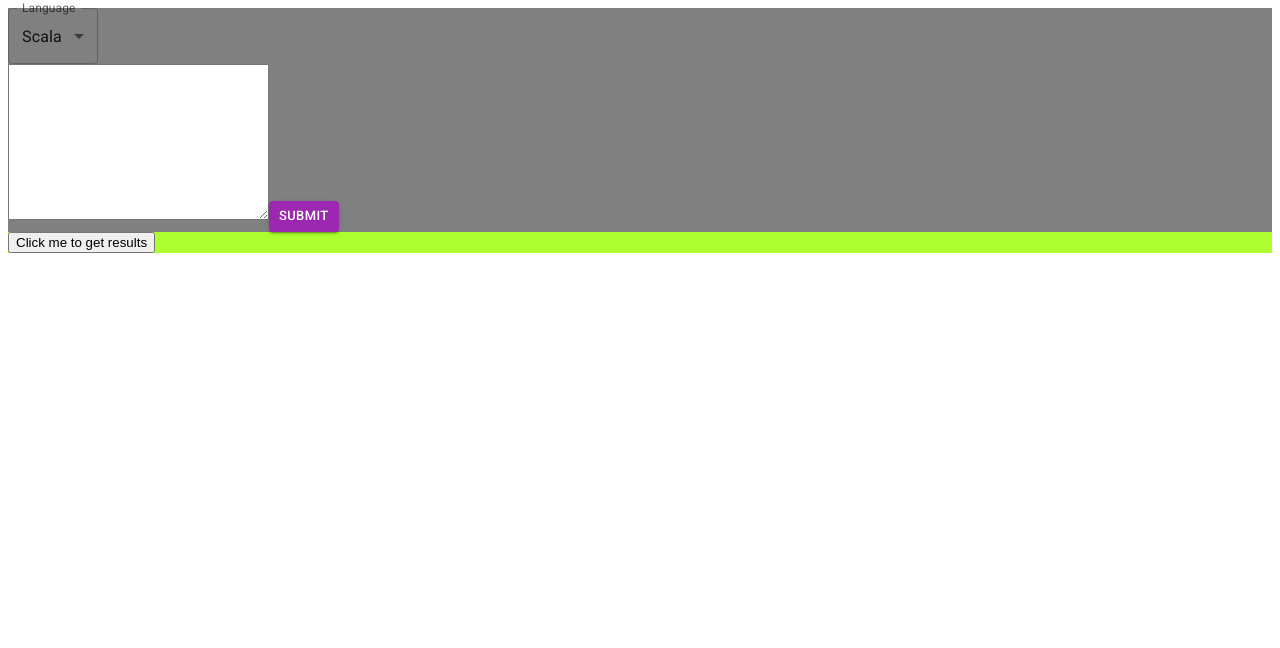
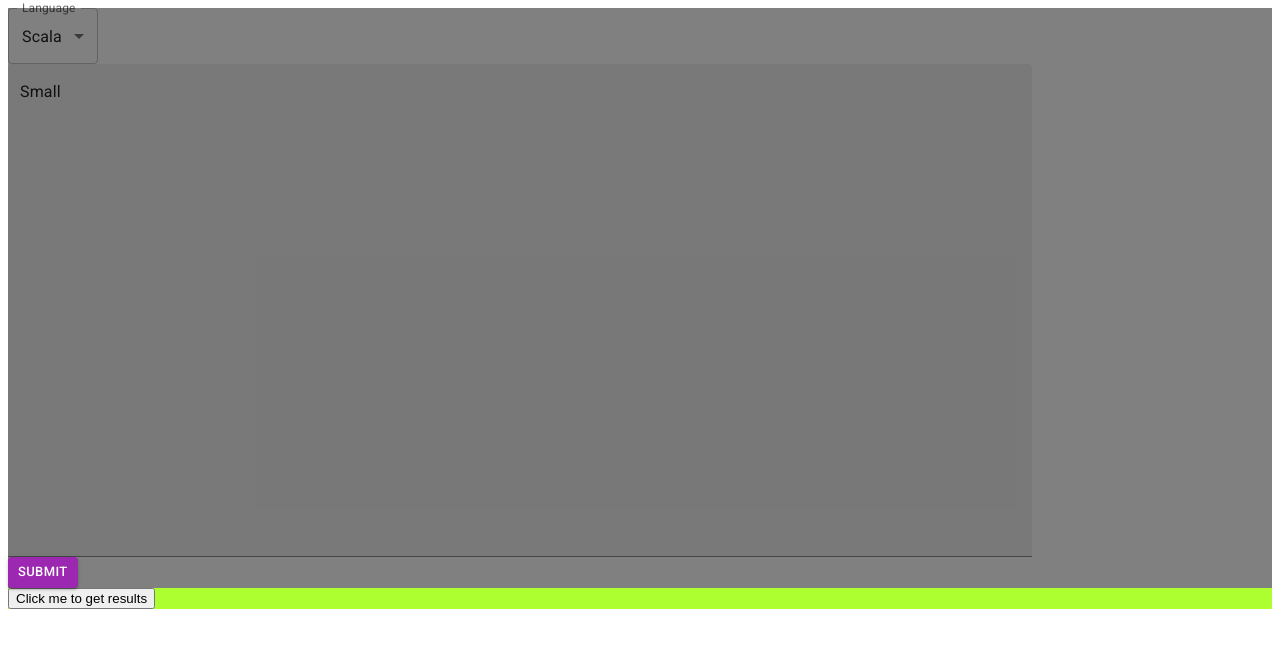
Before and after one commit to redwolf-danger/compiler_project, a React (Vite) app: page / in a window 1280 px wide. Shown: the top 648 px of the page. Built offline with nearby package versions, Linux system fonts and the light colour scheme.

Commit message:
used mui text field

```diff
--- a/src/components/Code_space.jsx
+++ b/src/components/Code_space.jsx
@@ -8,7 +8,8 @@ import "@fontsource/roboto/500.css";
 import "@fontsource/roboto/700.css";
 import Button from "@mui/material/Button";
 import Language_Select from "./Language_Select";
-import { TextareaAutosize } from '@mui/base/TextareaAutosize';
+import Box from '@mui/material/Box';
+import TextField from '@mui/material/TextField';
 
 import {React,useState } from "react";
 import CssBaseline from "@mui/material/CssBaseline";
@@ -30,7 +31,20 @@ const Code_space = ({ submit_to_API }) => {
     <div>
       <form onSubmit={handleSubmit(onsubmit)}>
         <Language_Select props_for_select={props_for_select}/>
-        <textarea {...register("code_area")} cols="30" rows="10"></textarea>
+        {/* <textarea {...register("code_area")} cols="30" rows="10"></textarea> */}
+        <Box component={"div"}>
+
+        <TextField
+        sx={{minWidth:"80vw"}}
+        hiddenLabel
+        {...register("code_area")}
+        defaultValue="Small"
+        variant="filled"
+        multiline
+        minRows={20}
+        maxRows={30}
+        />
+        </Box>
 
 
         {/*todo opens */}
```
